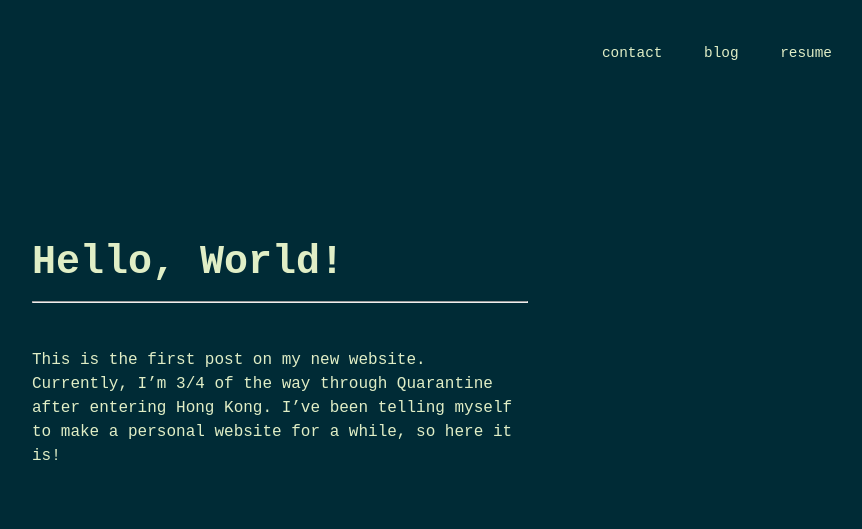
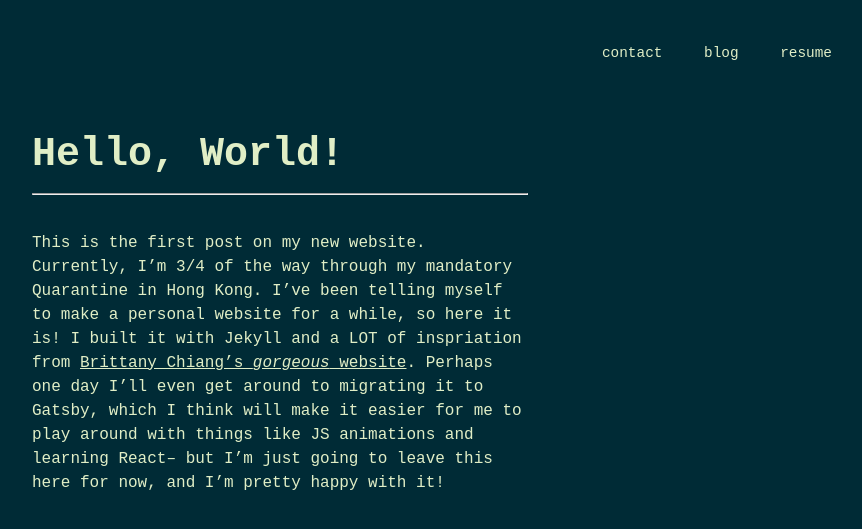
Before and after one commit to makariosc/makariosc.github.io, a Jekyll site: the page built from _posts/2021-07-19-helloworld.md, in a window 1280 px wide. Shown: the top 529 px of the page, without its empty margins (360-1222 px from the left). Built offline with Jekyll 4.4.1, drawn with Linux system fonts in a browser that asks for light colours; nearby versions of some CDN libraries.

Commit message:
blogposts

```diff
--- a/_posts/2021-07-19-helloworld.md
+++ b/_posts/2021-07-19-helloworld.md
@@ -3,4 +3,4 @@ layout: post
 title: "Hello, World!"
 ---
 
-This is the first post on my new website. Currently, I'm 3/4 of the way through Quarantine after entering Hong Kong. I've been telling myself to make a personal website for a while, so here it is!
+This is the first post on my new website. Currently, I'm 3/4 of the way through my mandatory Quarantine in Hong Kong. I've been telling myself to make a personal website for a while, so here it is! I built it with Jekyll and a LOT of inspriation from [Brittany Chiang's _gorgeous_ website](https://brittanychiang.com/). Perhaps one day I'll even get around to migrating it to Gatsby, which I think will make it easier for me to play around with things like JS animations and learning React-- but I'm just going to leave this here for now, and I'm pretty happy with it!
--- a/_sass/main.scss
+++ b/_sass/main.scss
@@ -26,21 +26,9 @@ html {
   font-weight: bolder;
 }
 
-.contact {
-  width: 400px;
-  margin: 0 auto;
-
-  padding: 25vh 0;
-  text-align: center;
-  font-weight: bolder;
-  font-size: 200%;
-}
-
 .listing {
-  padding: 22vh 30vw;
+  padding: 10vh 30vw;
   line-height: 1.5;
-
-  text-decoration: none;
 }
 
 .listing h1 {
@@ -53,9 +41,15 @@ html {
 }
 
 .listing li {
-  font-size: 150%;
+  font-size: 140%;
+  margin-bottom: 3vh;
 
   list-style-type: none;
+}
+
+
+.listing a {
+  color: inherit;
 }
 
 .listing li a {
@@ -68,7 +62,7 @@ html {
 }
 
 .listing hr {
-  margin-bottom: 5vh;
+  margin-bottom: 4vh;
 }
 
 /* Style all font awesome icons */
@@ -82,3 +76,25 @@ html {
 .fab:hover {
   opacity: 0.7;
 }
+
+.video-container {
+    position: relative;
+    padding-bottom: 56.25%; /* 16:9 */
+    height: 0;
+    margin-bottom: 3vh;
+}
+.video-container iframe {
+    position: absolute;
+    top: 0;
+    left: 0;
+    width: 100%;
+    height: 100%;
+}
+
+.row {
+  display: flex;
+}
+
+.column {
+  flex: 50%;
+}
```
Also changed, not shown: _posts/2021-07-19-cruelangelsthesis.md (added, +151 -0 lines), _layouts/post.html (line endings or trailing spaces).
